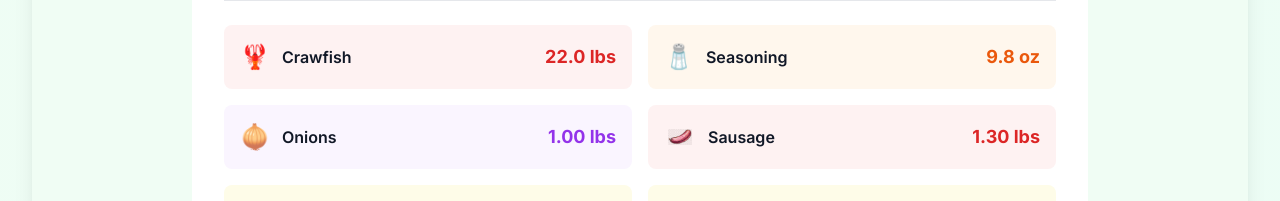
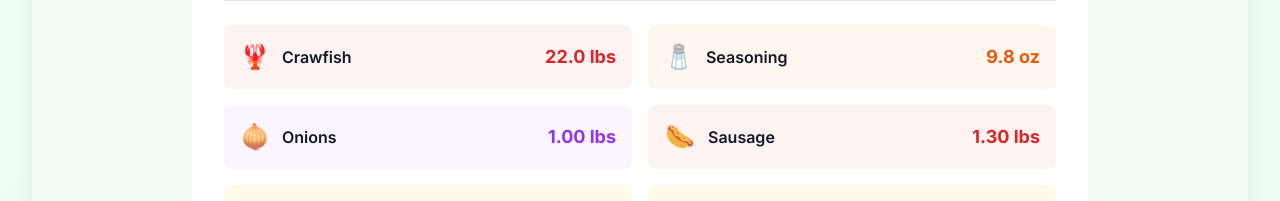
Before and after one commit to redsurfer1/crawfishboil, a React (Vite) app: page / in a window 1280 px wide. Shown: the part 3260-3461 px from the top of the page. Built offline with nearby package versions, Linux system fonts and the light colour scheme; no server answers.

Commit message:
Replace sausage image with hotdog emoji

```diff
--- a/src/components/Calculator.jsx
+++ b/src/components/Calculator.jsx
@@ -210,8 +210,8 @@ ${calcMode === 'people' ? `For ${people} people` : `For ${crawfishPounds} lbs of
 
               <div className="flex items-center justify-between p-4 bg-red-50 rounded-lg">
                 <div className="flex items-center">
-                  <div className="w-8 h-8 mr-3 bg-red-50 rounded flex items-center justify-center">
-                    <img src="/sausage_link_1_4.5.26.jpeg" alt="Sausage" className="w-6 h-6 object-contain sausage-img" />
+                  <div className="w-8 h-8 mr-3 flex items-center justify-center text-2xl">
+                    🌭
                   </div>
                   <span className="font-semibold text-gray-900">Sausage</span>
                 </div>
```
